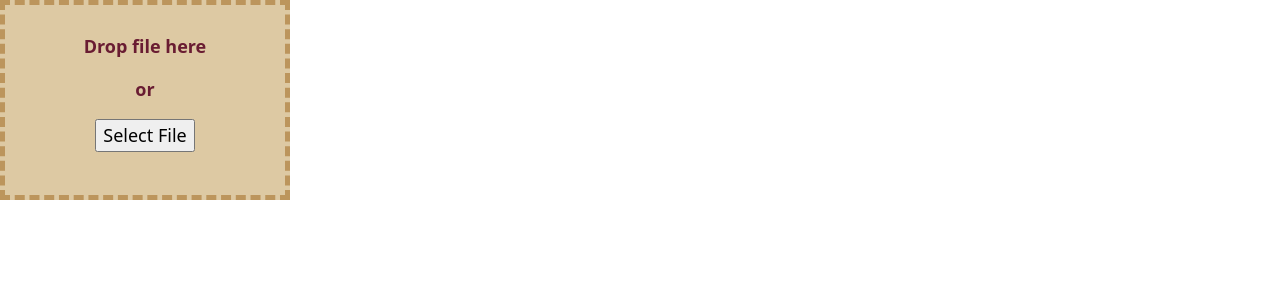
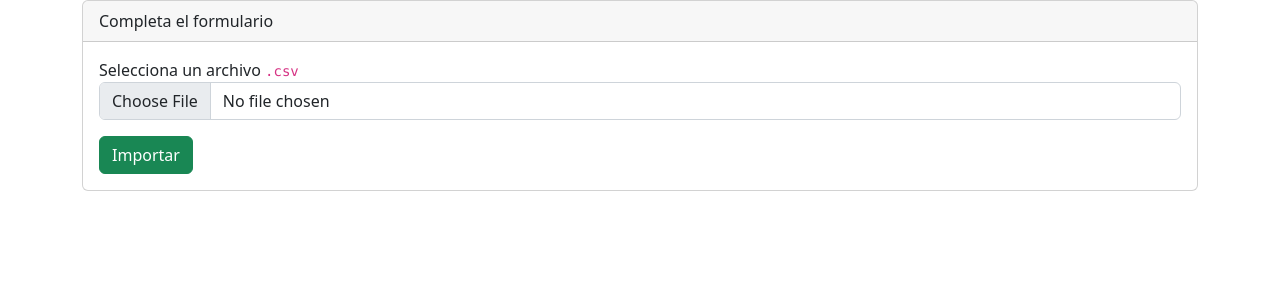
Before and after one commit to jonatanLara/RecoleccionDeDatos, a PHP site: page / in a window 1280 px wide. Shown: the top 300 px of the page. Run offline with PHP 8.4, Linux system fonts and the light colour scheme.

Commit message:
commit
sd

```diff
--- a/views/template.php
+++ b/views/template.php
@@ -12,12 +12,19 @@
     <title>@</title>
 </head>
 <body>
-  <div id="drop_file_zone" ondrop="upload_file(event)" ondragover="return false" class="flex center">
-      <div id="drag_upload_file">
-          <p>Drop file here</p>
-          <p>or</p>
-          <p><input type="button" value="Select File" onclick="file_explorer();" /></p>
-          <input type="file" id="selectfile" />
+
+  <div class="container">
+    <div class="col-12">
+    <div class="card">
+      <div class="card-header">Completa el formulario</div>
+      <div class="card-body">
+        <form role="form" method="post">
+          <div class="mb-3">
+            <label for="archivo">Selecciona un archivo <code>.csv</code></label>
+            <input type="file" id="fileUpload" class="form-control" name="archivocsv_nombre" accept=".csv, application/vnd.openxmlformats-officedocument.spreadsheetml.sheet, application/vnd.ms-excel" required>
+          </div>
+          <button class="btn btn-success" type="submit">Importar</button>
+        </form>
       </div>
     </div>
     <?php
```
